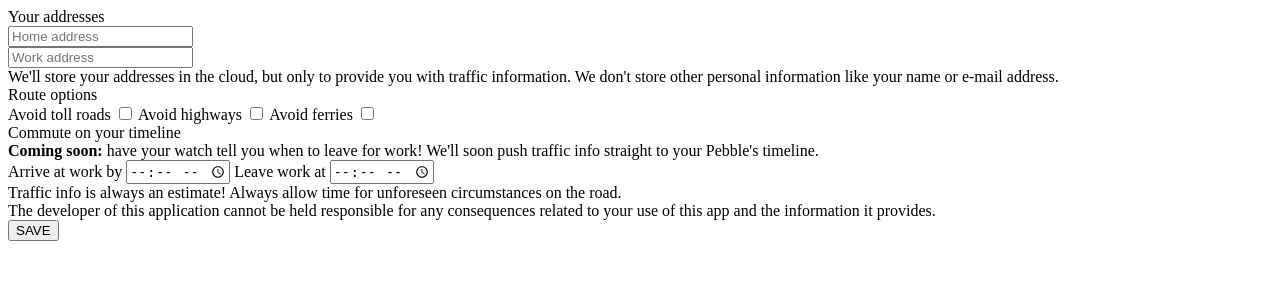
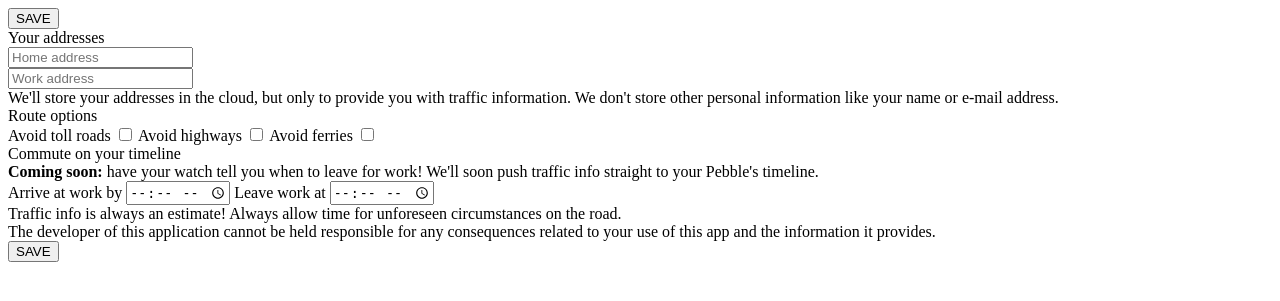
Before and after one commit to DriesOeyen/commute-pebble-gae, a Flask app: template templates/config.html in a window 1280 px wide. Shown: the top 301 px of the page. Run offline with Flask 2, Linux system fonts and the light colour scheme; the template is opened without the code that fills it, so the values that code supplies are empty; some libraries are stand-ins or nearby versions.

Commit message:
Add save button to top of config page

```diff
--- a/static/js/config.js
+++ b/static/js/config.js
@@ -1,7 +1,7 @@
 // @codekit-prepend "dist/jstz.js"
 /* global jstz:true */
 
-$('#save').on('click', function() {
+$('.save').on('click', function() {
 	var regex_time = /([01]\d|2[0-3]):([0-5]\d)/;
 
 	if($('#address_home').val() === "" || $('#address_work').val() === "") {
--- a/templates/config.html
+++ b/templates/config.html
@@ -11,6 +11,12 @@
 	<input type="hidden" id="return_to" value="{{ prefill.return_to }}">
 	<input type="hidden" id="token_account" value="{{ prefill.token_account }}">
 	<input type="hidden" id="token_timeline" value="{{ prefill.token_timeline }}">
+
+	<div class="item-container">
+		<div class="button-container">
+			<input type="button" class="item-button save" value="SAVE">
+		</div>
+	</div>
 
 	<div class="item-container">
 		<div class="item-container-header">Your addresses</div>
@@ -79,7 +85,7 @@
 
 	<div class="item-container">
 		<div class="button-container">
-			<input type="button" class="item-button" id="save" value="SAVE">
+			<input type="button" class="item-button save" value="SAVE">
 		</div>
 	</div>
 
```
